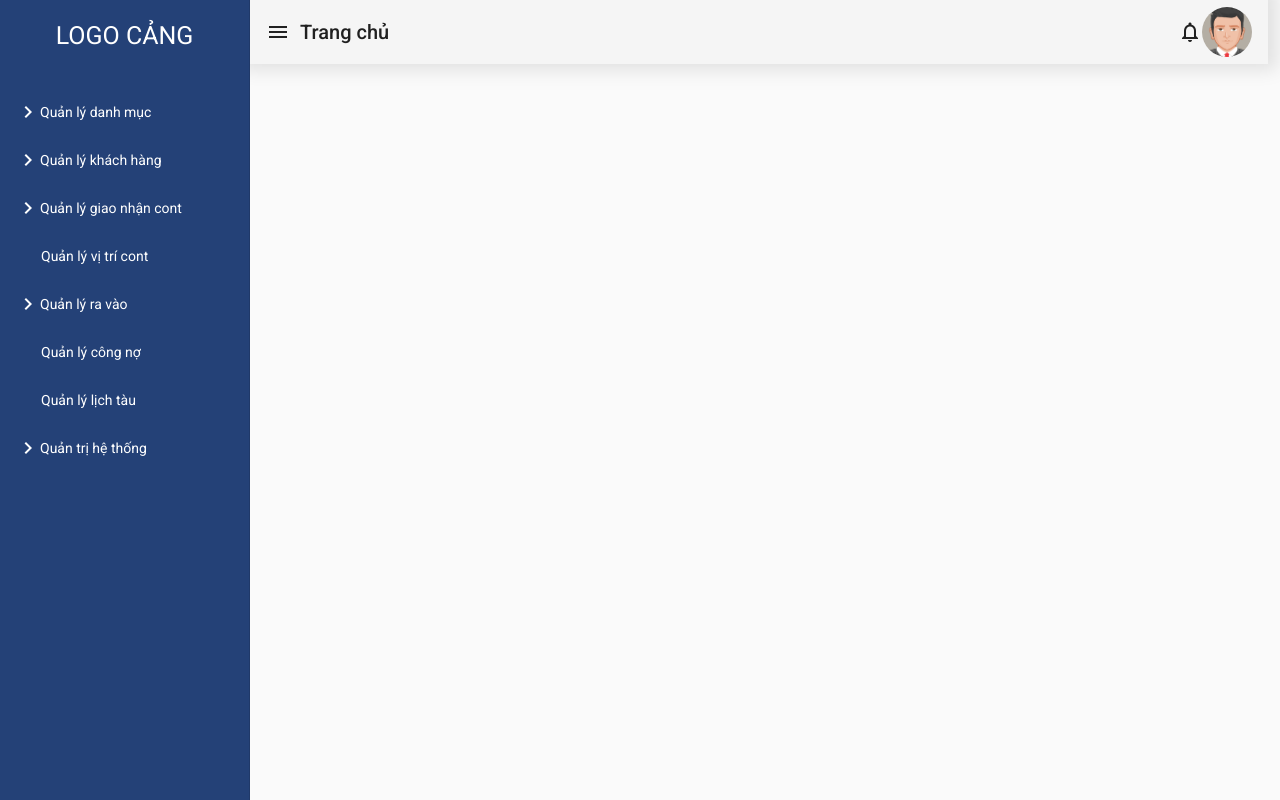
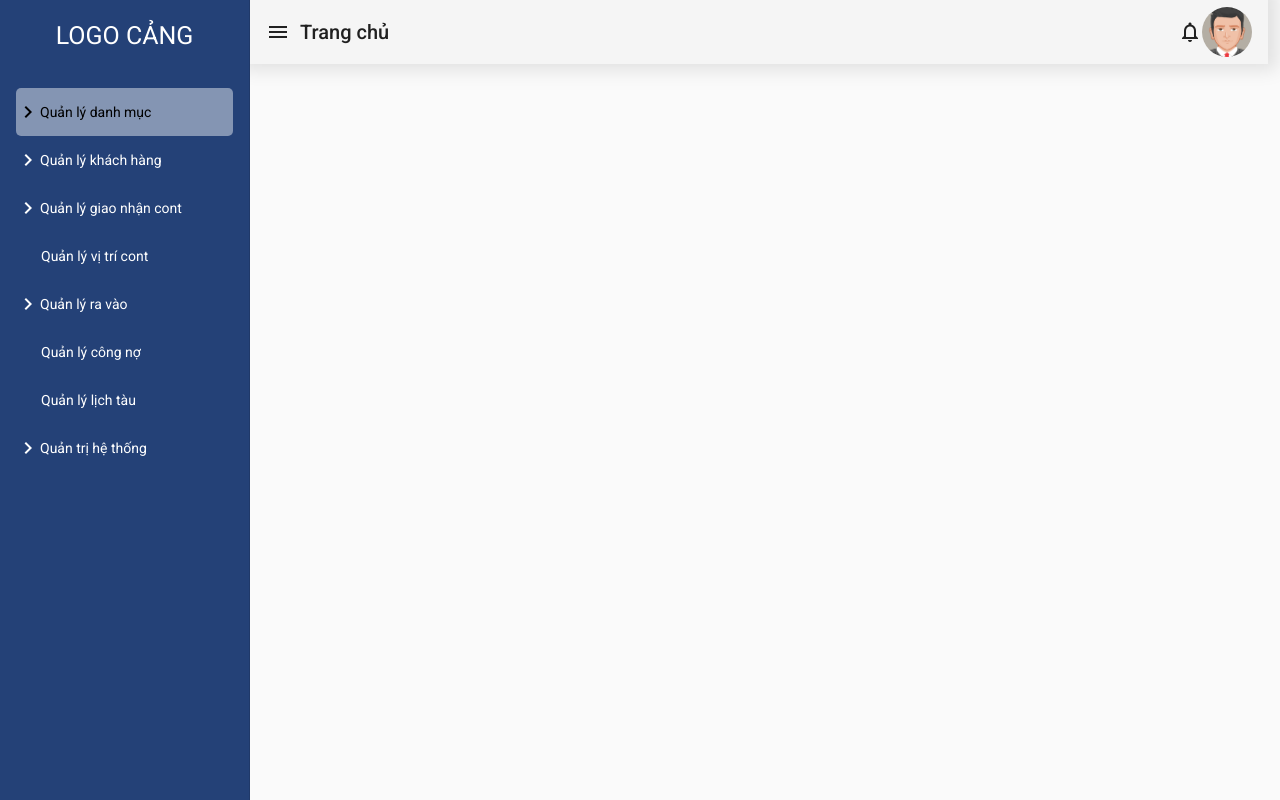
Before and after one commit to BaoDuy263/CUALO_PORT_V1, an Angular app: page /Home in a window 1280 px wide. In both pictures the pointer is over the element 124 px from the left and 112 px from the top of the page. Built offline with nearby package versions, Linux system fonts and the light colour scheme.

Commit message:
fixSideBar

```diff
--- a/src/app/View/pagination/pagination.component.ts
+++ b/src/app/View/pagination/pagination.component.ts
@@ -43,7 +43,6 @@ export class PaginationComponent implements OnInit {
   }
 
   ngOnChanges(changes: SimpleChanges) :void {
-    console.log('this.pageInput',this.pageInput);
     if (changes['pageInput']) {
         if(this.pageInput.totalPage > 5){
           this.ArrayPage = Array(5).fill(0).map((x,i)=>i);
--- a/src/app/dashboard-module/Component/sidebar/sidebar/sidebar.component.css
+++ b/src/app/dashboard-module/Component/sidebar/sidebar/sidebar.component.css
@@ -30,8 +30,19 @@
     color: #fff;
 }
 
+.mat-tree-node:hover {
+    background-color: #feffff70;
+    border-radius: 5px;
+    color: black !important;
+}
+
 .mat-tree-node-child {
     cursor: pointer;
     padding-left: 25px;
     color: #fff;
 }
+
+
+.mat-tree-node:hover a{
+    color: black !important;
+}
--- a/src/app/dashboard-module/Component/sidebar/sidebar/sidebar.component.html
+++ b/src/app/dashboard-module/Component/sidebar/sidebar/sidebar.component.html
@@ -1,6 +1,6 @@
 <mat-tree [dataSource]="dataSource" [treeControl]="treeControl" class="example-tree">
-    <mat-tree-node *matTreeNodeDef="let node" matTreeNodeToggle>
-        <div class="mat-tree-node-child">
+    <mat-tree-node *matTreeNodeDef="let node" matTreeNodeToggle (click)="ChangeUrl(node.url)">
+        <div class="mat-tree-node-child" >
             <a style="text-decoration: none; color: #fff" routerLink={{node.url}}> {{node.name}}</a>
         </div>
     </mat-tree-node>
--- a/src/app/dashboard-module/Component/sidebar/sidebar/sidebar.component.ts
+++ b/src/app/dashboard-module/Component/sidebar/sidebar/sidebar.component.ts
@@ -26,7 +26,7 @@ export class SidebarComponent implements OnInit {
   hasChild = (_: number, node: TypeRoute) => !!node.children && node.children.length > 0;
 
   ChangeUrl (url : string) {
-    this.router.navigate(['/' + url]);
+    this.router.navigate(['/Home/' + url]);
   }
 
 }
```
